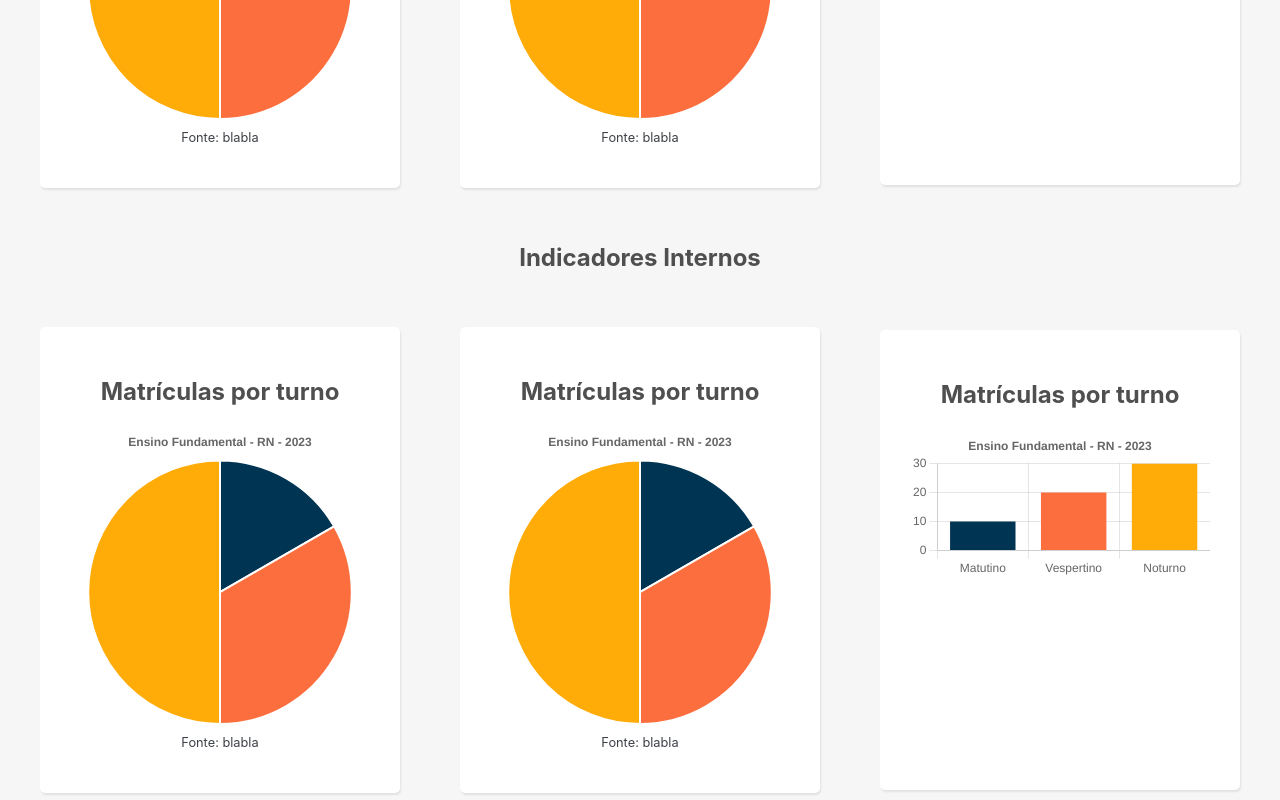
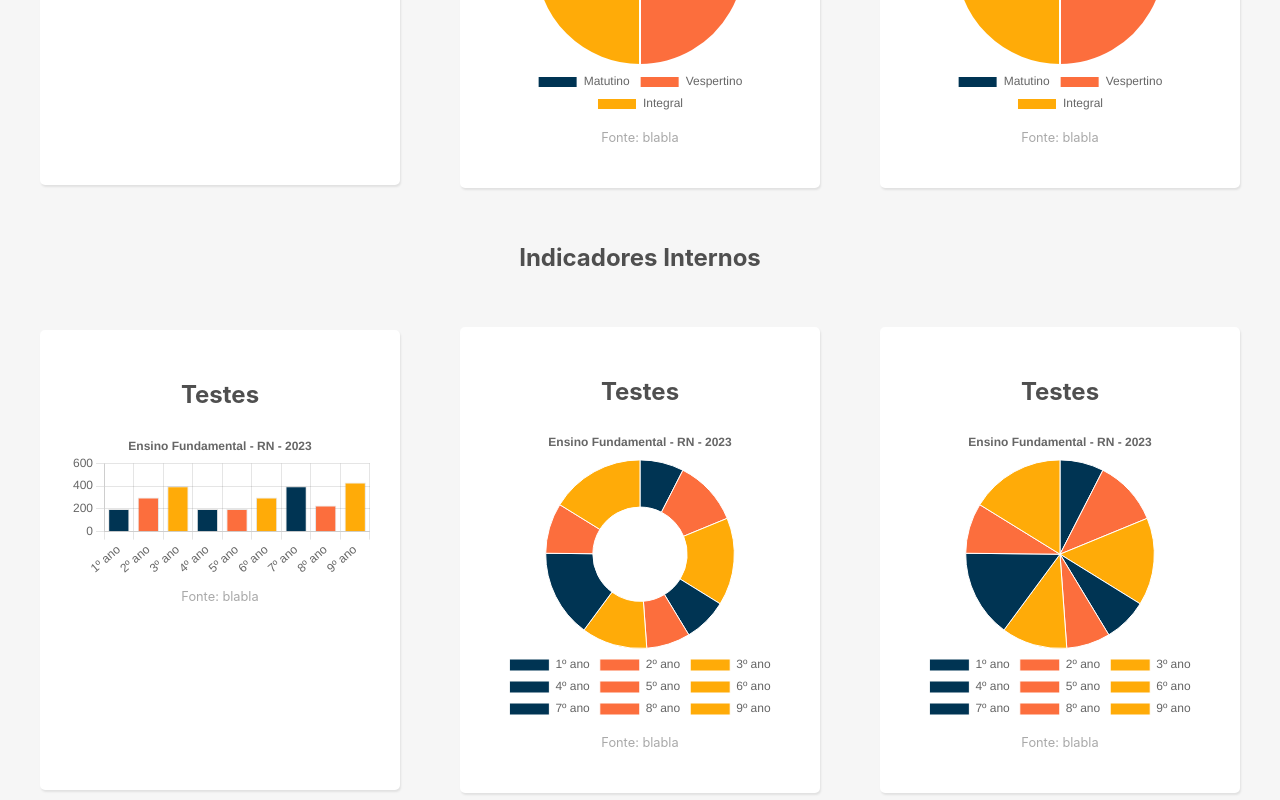
Before and after one commit to dtayna/site-suef, a React (Create React App) app: page /indicadores in a window 1280 px wide. Shown: the part 920-1720 px from the top of the page. Built offline with nearby package versions, Linux system fonts and the light colour scheme.

Commit message:
refatoração gráficos

```diff
--- a/src/components/bar-graph.js
+++ /dev/null
@@ -1,48 +0,0 @@
-import { Bar } from "react-chartjs-2";
-import { Chart } from 'chart.js/auto';
-import { Title } from "./global-components";
-
-
-const BarGraph = () => {
-
-    const datac = {
-        datasets: [{
-            data: [10, 20, 30],
-            backgroundColor: [
-                '#003453',
-                '#FC6E3D',
-                '#FFAB08',
-              ],
-
-        }],
-
-        labels: [
-            'Matutino',
-            'Vespertino',
-            'Noturno'
-        ],
-
-    };
-
-
-      return(
-        <div>
-            <Title> Matrículas por turno</Title>
-            <Bar
-                data={datac}
-                options={{
-                plugins: {
-                    title: {
-                    display: true,
-                    text: 'Ensino Fundamental - RN - 2023',
-                    },
-                    legend: {
-                    display: false
-                    }
-                }
-                }}
-            />
-        </div>
-      );
-    }
-export default BarGraph;
--- /dev/null
+++ b/src/components/grafico.js
@@ -0,0 +1,104 @@
+import styled from 'styled-components';
+import { Pie , Bar , Doughnut } from "react-chartjs-2";
+import { Title } from "./global-components";
+
+const Fonte = styled.p`
+    font-size: 0.8em;
+    color: var(--colorSubtitle);
+    margin-top: 10px;
+`;
+
+
+export const Grafico = ({tipo, dados, titulo, subtitulo}) => {
+
+    const dataPie = {
+        datasets: [{
+            label: ['Matutino', 'Vespertino', 'Noturno'],
+            data: [10, 20, 30],
+            backgroundColor: ['#003453','#FC6E3D','#FFAB08',],
+            },
+        ],
+        labels: [
+            'Matutino',
+            'Vespertino',
+            'Noturno'
+        ],
+    };
+
+    const dataBar = {
+            datasets: [{
+                label: ['Matutino', 'Vespertino', 'Noturno'],
+                data: [10, 20, 30],
+                backgroundColor: ['#003453','#FC6E3D','#FFAB08',],
+                },
+            ],
+            labels: [
+                'Matutino',
+                'Vespertino',
+                'Noturno'
+            ],
+    };
+
+
+
+      return(
+        <div>
+            <Title> {titulo}</Title>
+            {tipo=='Pie'?
+
+            <Pie
+                data={dados}
+                options={{
+                plugins: {
+                    title: {
+                    display: true,
+                    text: subtitulo,
+                    },
+                    legend: {
+                    display: true,
+                    position: 'bottom',
+                    }
+                }
+                }}
+            />
+            : tipo == 'Bar'?
+            <Bar
+                data={dados}
+                options={{
+                plugins: {
+                    title: {
+                    display: true,
+                    text: subtitulo,
+                    },
+                    legend: {
+                    display: false,
+                    position: 'bottom',
+                    }
+                }
+                }}
+            />
+            :
+            <Doughnut
+                data={dados}
+                options={{
+                plugins: {
+                    title: {
+                    display: true,
+                    text: subtitulo,
+                    },
+                    legend: {
+                    display: true,
+                    position: 'bottom',
+                    }
+                }
+                }}
+            />
+            }
+
+            <Fonte> Fonte: blabla</Fonte>
+        </div>
+      );
+    }
+
+
+export default Grafico;
--- a/src/components/main-menu.js
+++ b/src/components/main-menu.js
@@ -100,9 +100,11 @@ const MainMenu = (props) => {
             <ItemDesktop  itemcolor={"var(--pink)"}>MAPA</ItemDesktop>
           </Link>
           <Link className="links" to="/eventos">
-          <ItemDesktop  itemcolor={"var(--yellow)"}>EVENTOS</ItemDesktop>
+            <ItemDesktop  itemcolor={"var(--yellow)"}>EVENTOS</ItemDesktop>
           </Link>
-          <Link className="links" to="/duvidas"><ItemDesktop  itemcolor={"var(--green)"}>DÚVIDAS</ItemDesktop></Link>
+          <Link className="links" to="/duvidas">
+            <ItemDesktop  itemcolor={"var(--green)"}>DÚVIDAS</ItemDesktop>
+          </Link>
           <ItemDesktop  itemcolor={"var(--blue)"}>DOCUMENTOS</ItemDesktop>
           <ItemDesktop  itemcolor={"var(--red)"}>PROJETOS</ItemDesktop>
           <Link className="links" to="/equipe">
--- a/src/components/pizza-graph.js
+++ /dev/null
@@ -1,56 +0,0 @@
-import styled from 'styled-components';
-import { Pie } from "react-chartjs-2";
-import { Chart } from 'chart.js/auto';
-import { Title } from "./global-components";
-
-const Fonte = styled.p`
-    font-size: 0.8em;
-    color: var(--colorText);
-    margin-top: 10px;
-`;
-
-
-const PizzaGraph = () => {
-
-    const datac = {
-        datasets: [{
-            data: [10, 20, 30],
-            backgroundColor: [
-                '#003453',
-                '#FC6E3D',
-                '#FFAB08',
-              ],
-
-        }],
-
-        labels: [
-            'Matutino',
-            'Vespertino',
-            'Noturno'
-        ],
-
-    };
-
-
-      return(
-        <div>
-            <Title> Matrículas por turno</Title>
-            <Pie
-                data={datac}
-                options={{
-                plugins: {
-                    title: {
-                    display: true,
-                    text: 'Ensino Fundamental - RN - 2023',
-                    },
-                    legend: {
-                    display: false
-                    }
-                }
-                }}
-            />
-            <Fonte> Fonte: blabla</Fonte>
-        </div>
-      );
-    }
-export default PizzaGraph;
--- a/src/components/select-escolas.js
+++ b/src/components/select-escolas.js
@@ -77,7 +77,7 @@ const  SelectEscolas = ({city}) => {
         escolasList = jsonEscolas.map(escola =>
             <option value={escola.id}>{escola.codigo} - {escola.nome}</option>
         );
-    }else{
+    } else {
         escolasList = <></>;
     }
 
--- a/src/containers/footer.js
+++ b/src/containers/footer.js
@@ -108,8 +108,9 @@ const Footer = () => {
             <Item>
                 <StartToCenter>
                     <LogoRN src={UrlLogoRN}/>
+
+                <Text color="white" fontWeight="50">Secretaria de Estado da Educação, da Cultura, do Esporte e do Lazer - SEEC\RN</Text>
                 </StartToCenter>
-                <Text color="white" fontWeight="50">Secretaria de Estado da Educação, da Cultura, do Esporte e do Lazer - SEEC\RN</Text>
             </Item>
 
         </Container>
--- a/src/pages/indicadores.js
+++ b/src/pages/indicadores.js
@@ -2,16 +2,18 @@ import styled from 'styled-components';
 import { SuperTitle , Title, Col, Row } from '../components/global-components';
 import React, { useState} from 'react';
 import SelectEscolas from '../components/select-escolas';
-import PizzaGraph from '../components/pizza-graph';
-import BarGraph from '../components/bar-graph';
-
+import { Grafico } from '../components/grafico';
 
 const GraphCard = styled.div`
+    word-break: break-word;
     display: flex;
     flex-direction: column;
     justify-content: start;
     align-items: center;
     min-height: 400px;
+    min-width: 300px;
+    max-width: 300px;
+    text-wrap: wrap !important;
     padding: 30px;
     background-color: white;
     border-radius: 5px;
@@ -21,8 +23,46 @@ const GraphCard = styled.div`
 
 
 const Indicadores = () => {
+
 const queryParameters = new URLSearchParams(window.location.search);
 const city = queryParameters.get("cidade");
+
+const dataMatriculas = {
+        labels: ['1º ano', '2º ano', '3º ano','4º ano', '5º ano', '6º ano', '7º ano', '8º ano','9º ano'],
+        datasets: [
+            {
+              label: 'Alunos matriculados.',
+              data: [200, 300, 400, 200, 200, 300, 400, 230, 431],
+              backgroundColor: [
+                '#003453',
+                '#FC6E3D',
+                '#FFAB08',
+                '#003453',
+                '#FC6E3D',
+                '#FFAB08',
+                '#003453',
+                '#FC6E3D',
+                '#FFAB08',
+              ],
+              borderWidth: 1,
+            }
+        ],
+
+};
+
+const dataTurno = {
+  datasets: [{
+      label: ['Matutino', 'Vespertino', 'Integral'],
+      data: [10, 20, 30],
+      backgroundColor: ['#003453','#FC6E3D','#FFAB08',],
+      },
+  ],
+  labels: [
+      'Matutino',
+      'Vespertino',
+      'Integral'
+  ],
+};
 
   return(
         <Col justify={"center"} align={"center"} padding={"50px 0px 0px 0px"}>
@@ -30,15 +70,18 @@ const city = queryParameters.get("cidade");
             <SelectEscolas city={city}/>
             <Title> Total De Matrículas 2023 </Title>
             <Row justify={"center"} align={"center"}>
-               <GraphCard> <PizzaGraph/> </GraphCard>
-               <GraphCard> <PizzaGraph/> </GraphCard>
-               <GraphCard> <BarGraph/> </GraphCard>
-            </Row>
+               <GraphCard> <Grafico tipo={'Bar'} titulo={"Total de Matrículas"} subtitulo={"Testes"} dados={dataMatriculas}/> </GraphCard>
+               <GraphCard> <Grafico tipo={'Pie'} subtitulo={"Matrículas por Turno"} titulo={"Testes"} dados={dataTurno}/> </GraphCard>
+               <GraphCard> <Grafico tipo={'Pie'} subtitulo={"Matrículas por Turno"} titulo={"Testes"} dados={dataTurno}/> </GraphCard>
+
+               </Row>
             <Title> Indicadores Internos </Title>
             <Row justify={"center"} align={"center"}>
-               <GraphCard> <PizzaGraph/> </GraphCard>
-               <GraphCard> <PizzaGraph/> </GraphCard>
-               <GraphCard> <BarGraph/> </GraphCard>
+            <GraphCard>
+              <Grafico tipo={'Bar'} subtitulo={"Ensino Fundamental - RN - 2023"} titulo={"Testes"} dados={dataMatriculas}/>
+            </GraphCard>
+               <GraphCard> <Grafico tipo={'d'} subtitulo={"Ensino Fundamental - RN - 2023"} titulo={"Testes"} dados={dataMatriculas}/> </GraphCard>
+               <GraphCard> <Grafico tipo={'Pie'} subtitulo={"Ensino Fundamental - RN - 2023"} titulo={"Testes"} dados={dataMatriculas}/></GraphCard>
             </Row>
             <Title> Indicadores Externos </Title>
             <Title> Metas Sugeridas para a Escola </Title>
--- a/src/styles/global.css
+++ b/src/styles/global.css
@@ -7,9 +7,9 @@
     --red: #FC6E3D;
     --roxo: #412060;
 
-    --mainColor1: #412060;
+    --mainColor1: #003453;
     --mainColor2:  #FC6E3D;
-    --mainColor3: #5b2c86;
+    --mainColor3: #054063;
 
     --colorTitle: #4F4F4F;
     --colorSubtitle: #A9A9A9;
```
